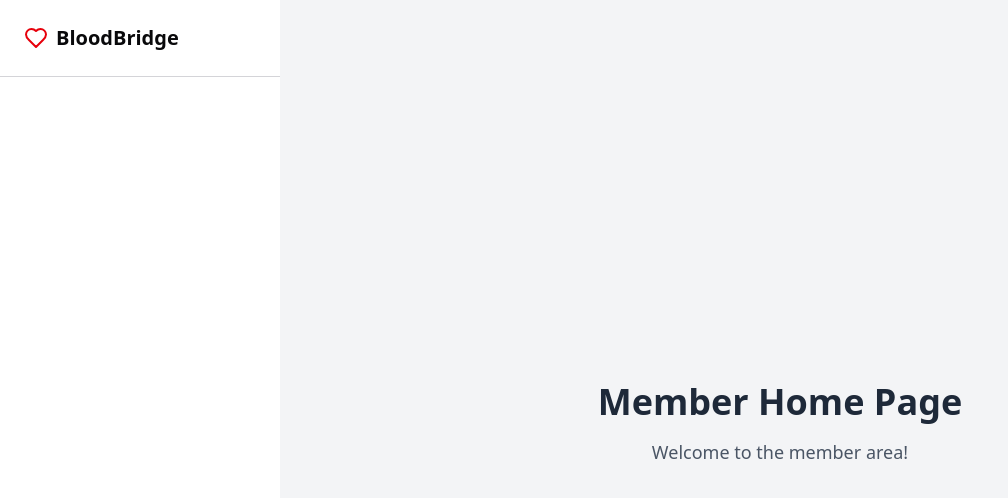
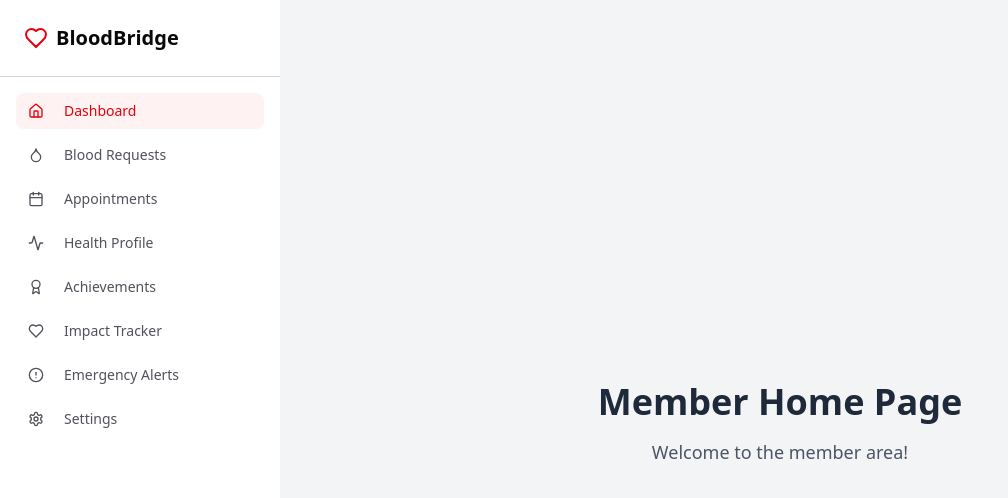
Before and after one commit to swp391-group-3/blood-donation-system-frontend, a React (Vite) app: page / in a window 1280 px wide. Shown: the top 498 px of the page, without its empty margins (0-1008 px from the left). Built offline with nearby package versions, Linux system fonts and the light colour scheme.

Commit message:
feat: add sidebar content

```diff
--- a/src/components/SideBar.tsx
+++ b/src/components/SideBar.tsx
@@ -1,7 +1,7 @@
 import { Heart } from "lucide-react";
-import { sidebarItems } from "./sidebar-items";
-
-
+import { sidebarItems } from "../../constants/sidebar-items";
+import { Button } from "@/components/ui/button";
+import { cn } from "@/lib/utils"
 
 export function SideBar() {
     return (
@@ -12,6 +12,22 @@ export function SideBar() {
                     <span className="text-xl font-bold text-zinc-950">BloodBridge</span>
                 </div>
             </div>
+
+            <div className="p-4 space-y-2 flex-1">
+                {sidebarItems.map((item, index) => (
+                    <Button
+                        key={index}
+                        variant="ghost"
+                        className={cn(
+                            "w-full justify-start text-zinc-600 hover:text-zinc-900 hover:bg-gray-100",
+                            item.active && "bg-red-50 text-red-600"
+                        )}
+                    >
+                        <item.icon className="mr-3 h-4 w-4" />
+                        {item.label}
+                    </Button>
+                ))}
+            </div>
         </div>
     );
 }
```
